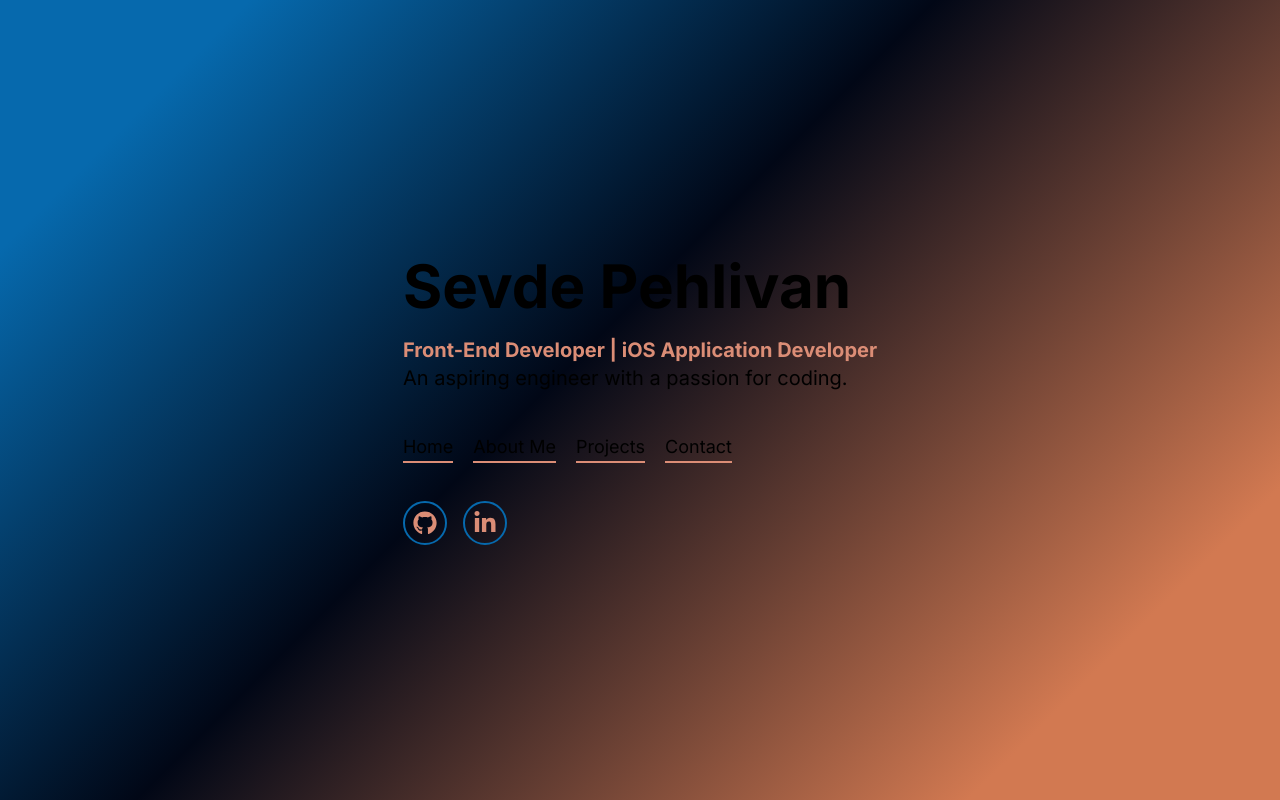
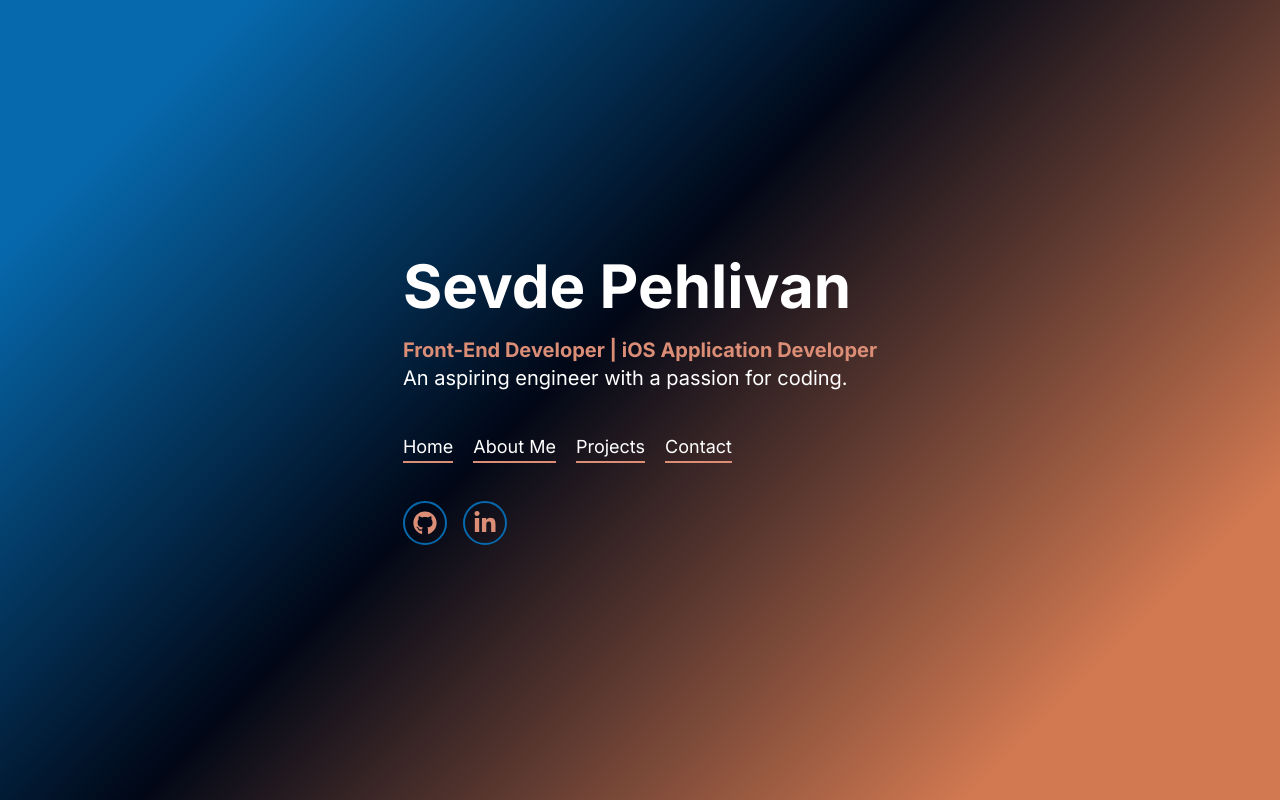
Before and after one commit to s-pehlivan/my-portfolio, a Next.js app: page / in a window 1280 px wide. Built offline with nearby package versions, Linux system fonts and the light colour scheme.

Commit message:
change color

```diff
--- a/src/app/globals.css
+++ b/src/app/globals.css
@@ -17,7 +17,7 @@
 }
 
 body {
-  color: rgb(var(--foreground-rgb));
+  color: white;
   background: linear-gradient(
     135deg,
     rgba(6, 105, 173, 1) 12%,
```
